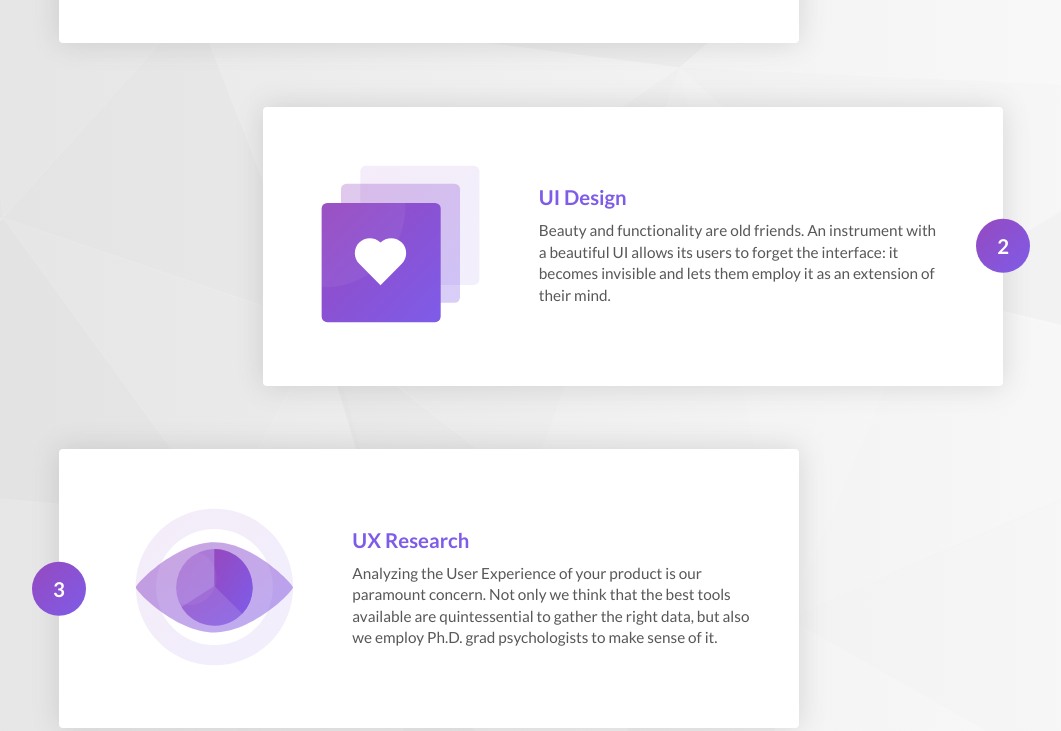
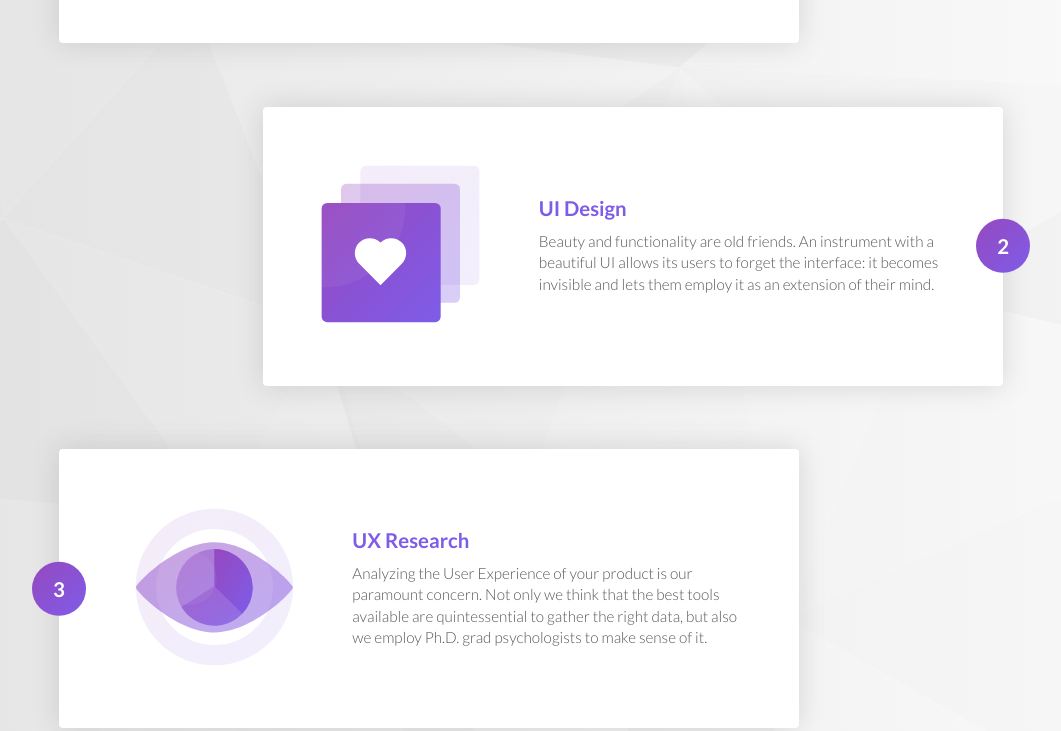
Before and after one commit to efficiam/efficiam.github.io, a website: page src/index.html in a window 1280 px wide. Shown: the part 1680-2411 px from the top of the page, without its empty margins (109-1170 px from the left). Drawn offline with Linux system fonts and the light colour scheme; files whose address does not match are found by name.

Commit message:
Removed the 400 weigth of Lato since it's unused

```diff
--- a/src/index.html
+++ b/src/index.html
@@ -9,7 +9,7 @@
 
   <link href="favicon.png" rel="icon" type="image/png">
   <link href="https://fonts.gstatic.com" rel='preconnect' crossorigin>
-  <link href="https://fonts.googleapis.com/css?family=Lato:300,400,700" rel="stylesheet" >
+  <link href="https://fonts.googleapis.com/css?family=Lato:300,700" rel="stylesheet" >
 
   <!-- build:css dist/main.css -->
   <link href="css/main.css" rel="stylesheet">
```
